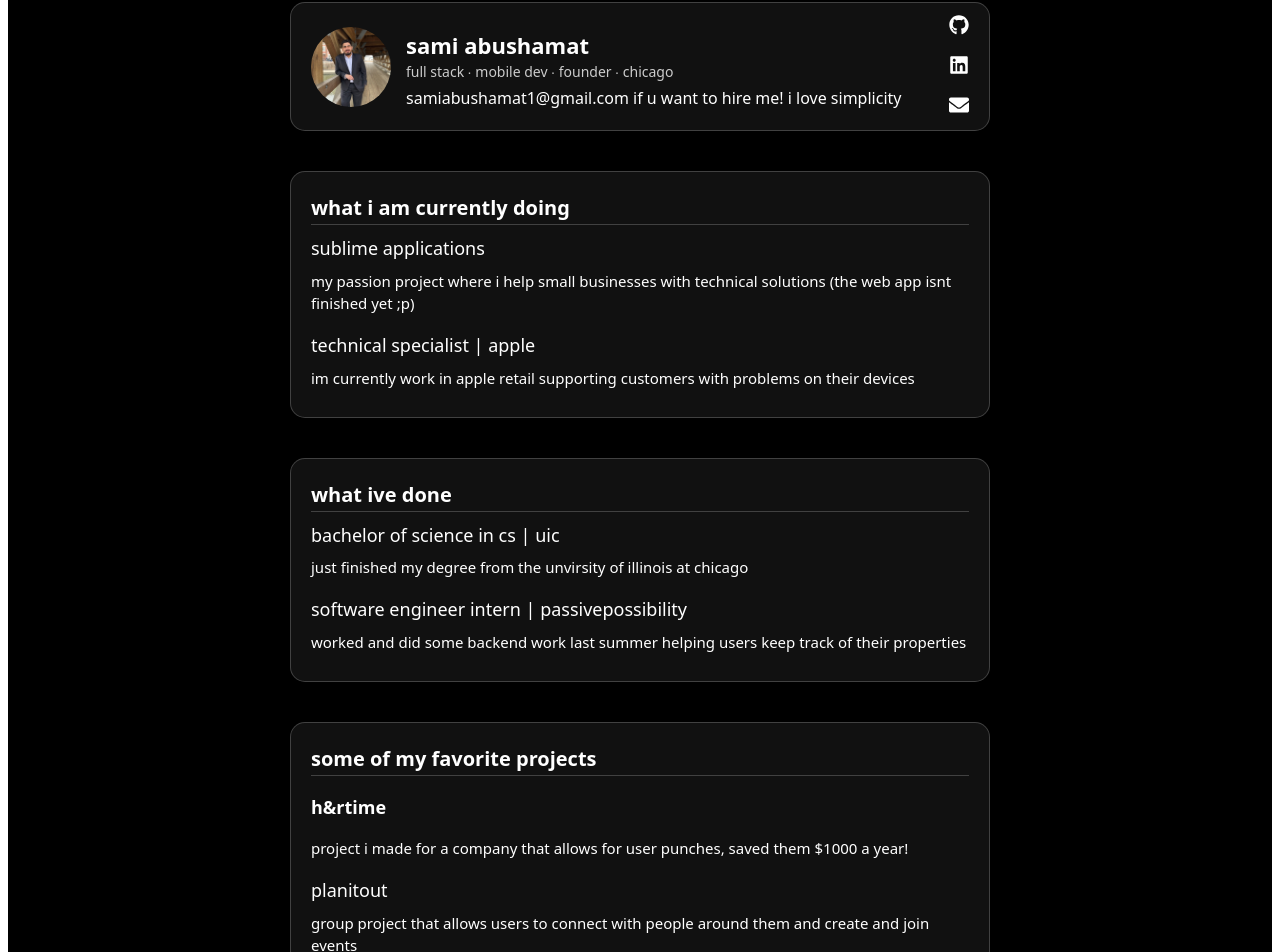
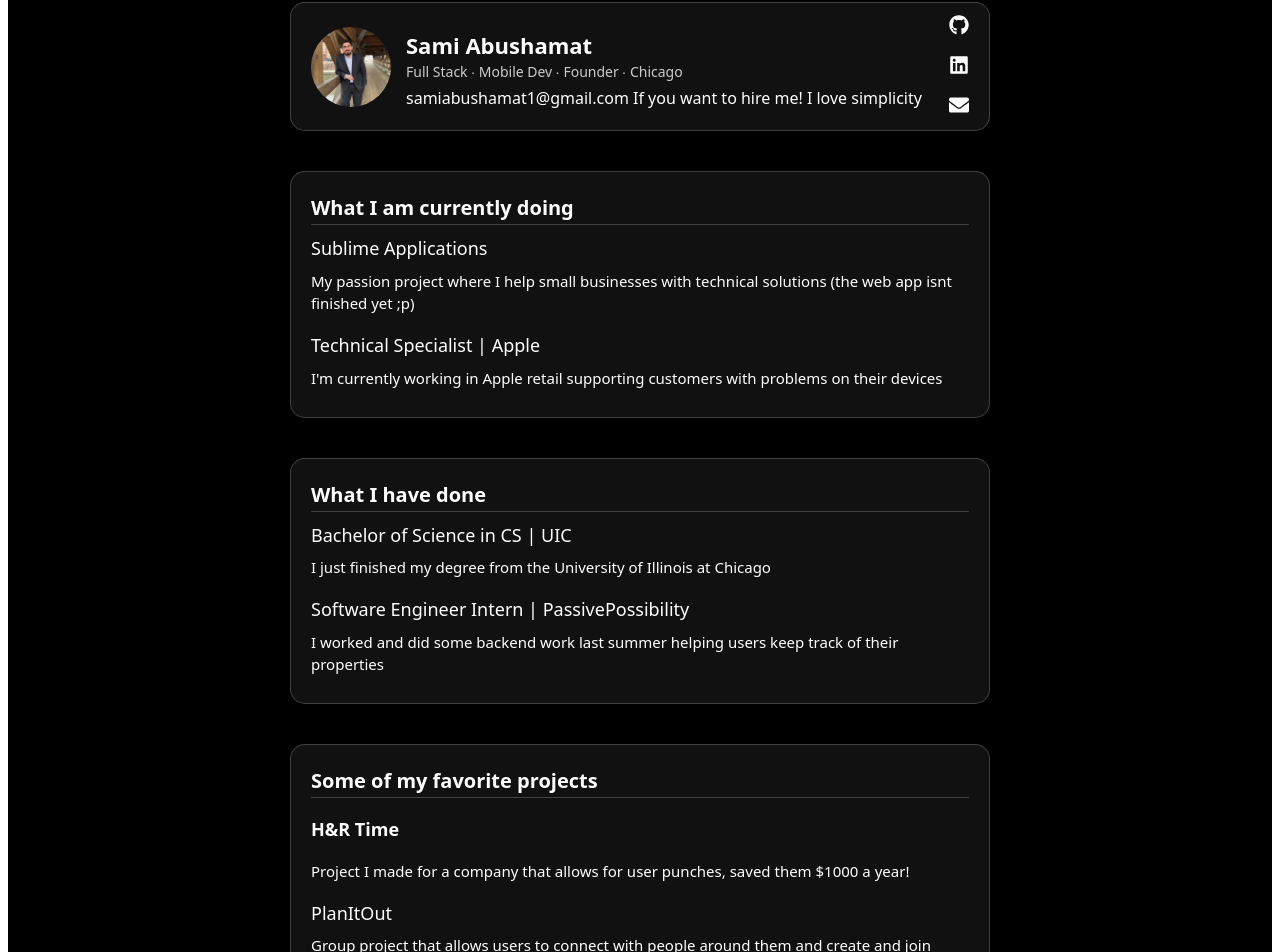
Before and after one commit to samiabushamat/PortfolioWeb, a React (Vite) app: page / in a window 1280 px wide. Shown: the part 78-1030 px from the top of the page. Built offline with nearby package versions, Linux system fonts and the light colour scheme.

Commit message:
updated the text

```diff
--- a/src/components/Current.jsx
+++ b/src/components/Current.jsx
@@ -3,12 +3,12 @@
 function Current() {
     return (
         <div className="current-container">
-            <h1 className="current-title"> what i am currently doing</h1>
+            <h1 className="current-title"> What I am currently doing</h1>
             <div className='divider'></div>
-            <a href= "https://www.sublimeapplications.tech" className ='job' target='_blank' rel='noopener noreferrer'> sublime applications</a>
-            <p className='description'> my passion project where i help small businesses with technical solutions (the web app isnt finished yet ;p)</p>
-            <a href= "https://www.apple.com" className='job' target='_blank' rel='noopener noreferrer'> technical specialist | apple</a>
-            <p className='description'> im currently work in apple retail supporting customers with problems on their devices</p>
+            <a href= "https://www.sublimeapplications.tech" className ='job' target='_blank' rel='noopener noreferrer'> Sublime Applications</a>
+            <p className='description'> My passion project where I help small businesses with technical solutions (the web app isnt finished yet ;p)</p>
+            <a href= "https://www.apple.com" className='job' target='_blank' rel='noopener noreferrer'> Technical Specialist | Apple</a>
+            <p className='description'> I'm currently working in Apple retail supporting customers with problems on their devices</p>
         </div>
     )
 }
--- a/src/components/Hero.jsx
+++ b/src/components/Hero.jsx
@@ -11,9 +11,9 @@
     />
 
     <div className="hero-info">
-      <h1 className="hero-name">sami abushamat</h1>
-      <p className="hero-bio">full stack ∙ mobile dev ∙ founder ∙ chicago</p>
-      <p className="hero-comment"> samiabushamat1@gmail.com if u want to hire me! i love simplicity</p>
+      <h1 className="hero-name">Sami Abushamat</h1>
+      <p className="hero-bio">Full Stack ∙ Mobile Dev ∙ Founder ∙ Chicago</p>
+      <p className="hero-comment">samiabushamat1@gmail.com If you want to hire me! I love simplicity</p>
     </div>
 
     <div className="hero-links-vertical">
--- a/src/components/Past.jsx
+++ b/src/components/Past.jsx
@@ -3,12 +3,12 @@
 function Past() {
     return (
         <div className="past-container">
-            <h1 className="past-title"> what ive done</h1>
+            <h1 className="past-title"> What I have done</h1>
             <div className='divider'></div>
-            <a href= "https://cs.uic.edu/" className='job' target='_blank' rel='noopener noreferrer'> bachelor of science in cs | uic </a>
-            <p className='description'> just finished my degree from the unvirsity of illinois at chicago</p>
-            <a href= "https://www.passivepossibility.com/" className ='job' target='_blank' rel='noopener noreferrer'> software engineer intern | passivepossibility</a>
-            <p className='description'> worked and did some backend work last summer helping users keep track of their properties</p>
+            <a href= "https://cs.uic.edu/" className='job' target='_blank' rel='noopener noreferrer'> Bachelor of Science in CS | UIC </a>
+            <p className='description'> I just finished my degree from the University of Illinois at Chicago</p>
+            <a href= "https://www.passivepossibility.com/" className ='job' target='_blank' rel='noopener noreferrer'> Software Engineer Intern | PassivePossibility</a>
+            <p className='description'> I worked and did some backend work last summer helping users keep track of their properties</p>
         </div>
     )
 }
--- a/src/components/Projects.jsx
+++ b/src/components/Projects.jsx
@@ -3,14 +3,14 @@
 function Projects() {
     return (
         <div className="projects-container">
-            <h1 className="projects-title"> some of my favorite projects</h1>
+            <h1 className="projects-title"> Some of my favorite projects</h1>
             <div className='divider'></div>
-            <h1 className='job'>h&rtime</h1>
-            <p className='description'> project i made for a company that allows for user punches, saved them $1000 a year!</p>
-            <a href= "https://github.com/samiabushamat/PlanItOut/blob/main/README.md" className ='job' target='_blank' rel='noopener noreferrer'> planitout</a>
-            <p className='description'> group project that allows users to connect with people around them and create and join events</p>
-            <a href= "https://github.com/djones59/Atelier" className='job' target='_blank' rel='noopener noreferrer'> atelier</a>
-            <p className='description'> group web app that allows artists in chicagoland area work with each other by creating meet ups and collaborate with each other</p>
+            <h1 className='job'>H&R Time</h1>
+            <p className='description'> Project I made for a company that allows for user punches, saved them $1000 a year!</p>
+            <a href= "https://github.com/samiabushamat/PlanItOut/blob/main/README.md" className ='job' target='_blank' rel='noopener noreferrer'> PlanItOut</a>
+            <p className='description'> Group project that allows users to connect with people around them and create and join events</p>
+            <a href= "https://github.com/djones59/Atelier" className='job' target='_blank' rel='noopener noreferrer'> Atelier</a>
+            <p className='description'> Group web app that allows artists in chicagoland area work with each other by creating meet ups and collaborate with each other</p>
         </div>
     )
 }
```
